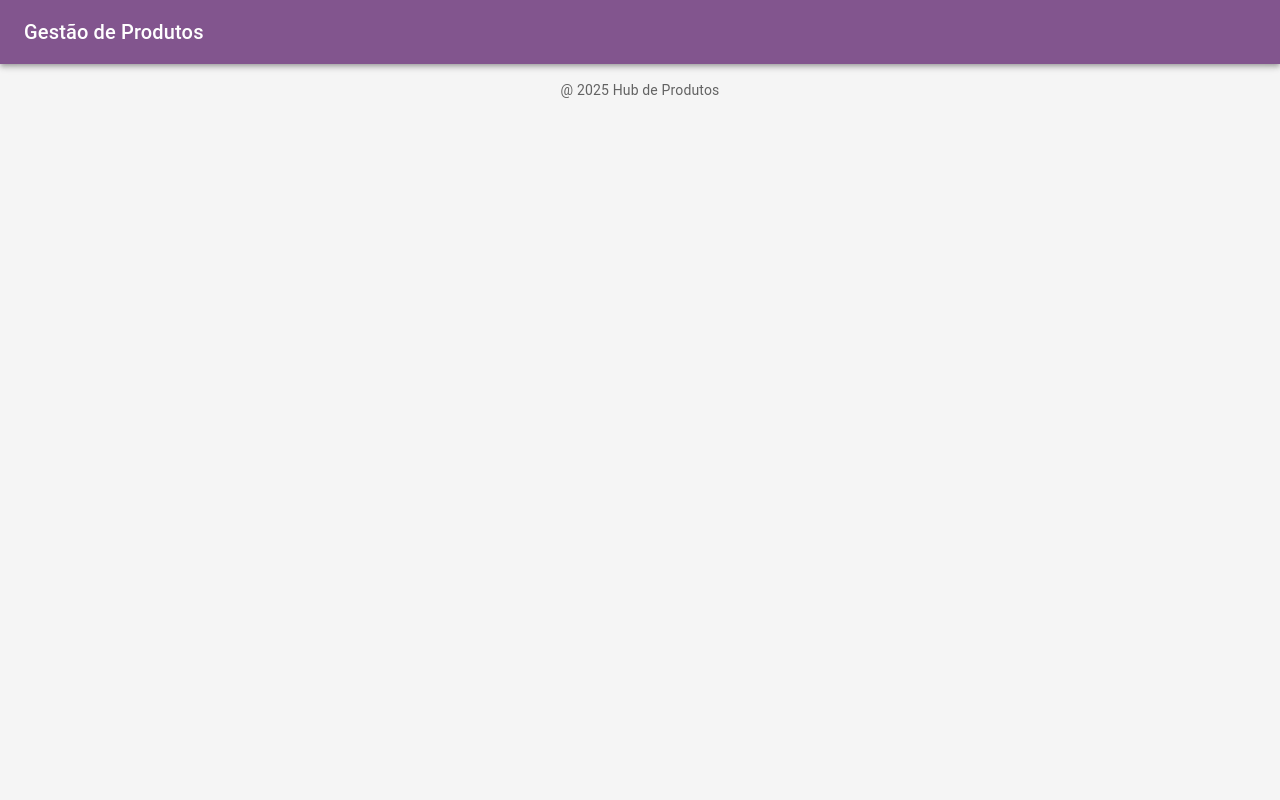
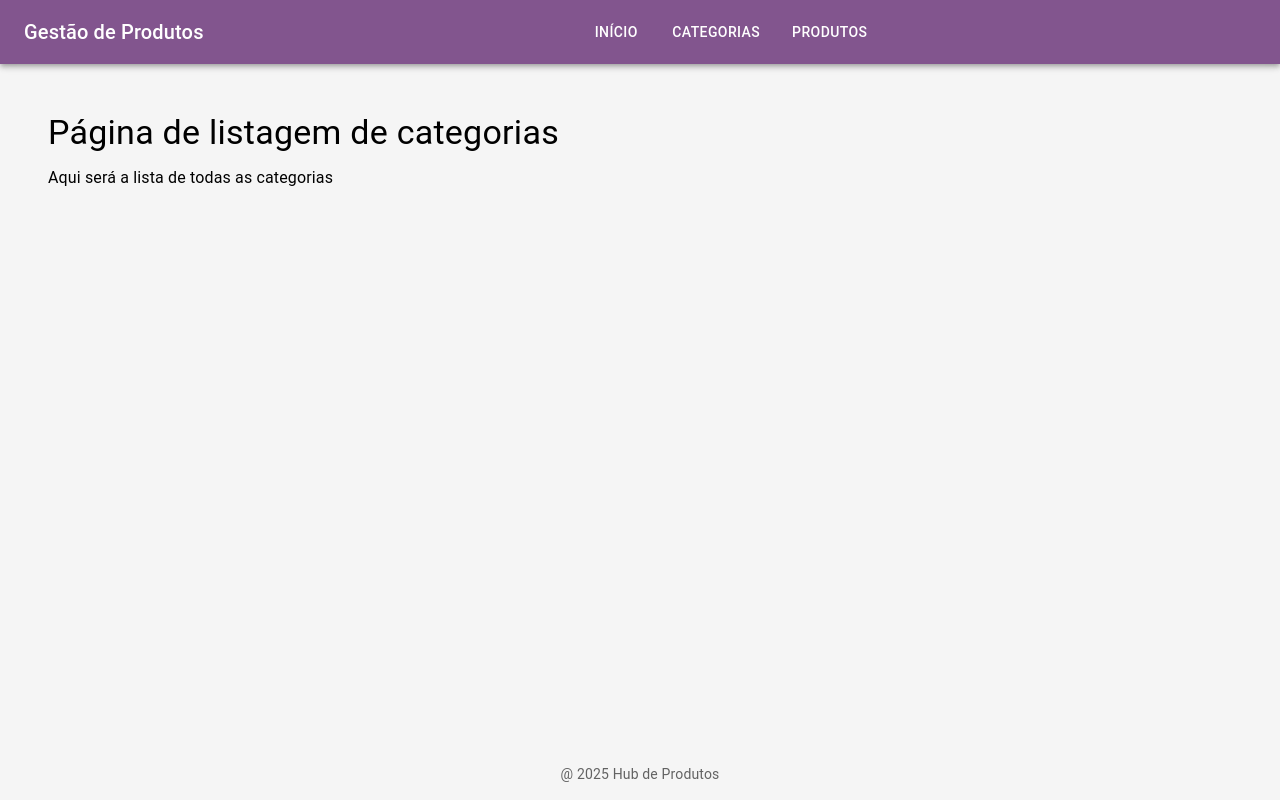
Before and after one commit to eduardojads/produto-fullstack, a React (Vite) app in the folder frontend/: page /categorias in a window 1280 px wide. Built offline with nearby package versions, Linux system fonts and the light colour scheme.

Commit message:
add Header, Navbar

```diff
--- a/frontend/src/App.tsx
+++ b/frontend/src/App.tsx
@@ -1,6 +1,7 @@
 import { Box } from "@mui/material"
 import Header from "./components/Header"
 import Footer from "./components/Footer"
+import AppRouter from "./routes"
 
 
 function App() {
@@ -9,6 +10,10 @@ function App() {
     <Box sx={ {display: 'flex', flexDirection: 'column', minHeight: '100vh'}}>
       <Header title="Gestão de Produtos"/>
 
+      <Box component='main' sx={{flexGrow: 1, p: 2}}>
+        <AppRouter/>
+      </Box>
+
       <Footer/>
     </Box>
   )
--- a/frontend/src/components/Header/index.tsx
+++ b/frontend/src/components/Header/index.tsx
@@ -1,4 +1,5 @@
-import { AppBar, Toolbar, Typography } from "@mui/material"
+import { AppBar, Box, Toolbar, Typography } from "@mui/material";
+import Navbar from "../Navbar";
 
 
 type Props = {
@@ -10,9 +11,12 @@ export default function  Header ({title} : Props) {
     return (
         <AppBar position="static">
             <Toolbar>
-                <Typography variant="h6" component="div">
+                <Typography variant="h6" component="div" noWrap sx={{display:{xs: 'none', sm: 'block'}}}>
                     {title}
                 </Typography>
+
+                <Box sx={{flexGrow: 1}} />
+                <Navbar />
             </Toolbar>
         </AppBar>
     )
--- /dev/null
+++ b/frontend/src/components/Navbar/index.tsx
@@ -0,0 +1,23 @@
+import { Box, Button, Stack } from "@mui/material";
+import {Link} from "react-router-dom"
+
+
+export default function Navbar() {
+    return(
+        <Box sx={{flexGrow: 1, display: "flex"}}>
+            <Stack direction="row" spacing={2}>
+                <Button color="inherit" component={Link} to="/">
+                Início
+                </Button>
+
+                <Button color="inherit" component={Link} to="/categorias">
+                Categorias
+                </Button>
+
+                <Button color="inherit" component={Link} to="/produtos">
+                Produtos
+                </Button>
+            </Stack>
+        </Box>
+    );
+}
--- a/frontend/src/main.tsx
+++ b/frontend/src/main.tsx
@@ -1,15 +1,17 @@
-import { StrictMode } from 'react'
-import { createRoot } from 'react-dom/client'
-import './index.css'
-import App from './App.tsx'
-import { theme } from './theme/index.tsx'
-import { ThemeProvider } from '@mui/material/styles'
+import { StrictMode } from "react";
+import { createRoot } from "react-dom/client";
+import "./index.css";
+import App from "./App.tsx";
+import { theme } from "./theme/index.tsx";
+import { ThemeProvider } from "@mui/material/styles";
+import { BrowserRouter } from "react-router-dom";
 
-createRoot(document.getElementById('root')!).render(
+createRoot(document.getElementById("root")!).render(
   <StrictMode>
-    <ThemeProvider theme={theme}>
-    <App/>
-    </ThemeProvider>
-
-  </StrictMode>,
-)
+    <BrowserRouter>
+      <ThemeProvider theme={theme}>
+        <App />
+      </ThemeProvider>
+    </BrowserRouter>
+  </StrictMode>
+);
--- /dev/null
+++ b/frontend/src/pages/categorias/listar-categorias/index.tsx
@@ -0,0 +1,17 @@
+import {Box, Typography} from "@mui/material";
+
+export default function ListarCategorias() {
+
+    return(
+        <Box sx={{p: 4}}>
+            <Typography variant="h4" component="h1" gutterBottom>
+                Página de listagem de categorias
+            </Typography>
+
+            <Typography variant="body1">
+                Aqui será a lista de todas as categorias
+            </Typography>
+        </Box>
+
+    );
+}
--- /dev/null
+++ b/frontend/src/pages/produtos/listar-produtos/index.tsx
@@ -0,0 +1,15 @@
+import { Box, Typography } from "@mui/material";
+
+export default function ListarProdutos() {
+  return (
+    <Box sx={{ p: 4 }}>
+      <Typography variant="h4" component="h1" gutterBottom>
+        Página de listagem de produtos
+      </Typography>
+
+      <Typography variant="body1">
+        Aqui será a lista de todas os produtos
+      </Typography>
+    </Box>
+  );
+}
--- /dev/null
+++ b/frontend/src/routes/index.tsx
@@ -0,0 +1,15 @@
+import { Route, Routes } from "react-router-dom";
+import ListarCategorias from "../pages/categorias/listar-categorias";
+import ListarProdutos from "../pages/produtos/listar-produtos";
+
+export default function AppRouter(){
+    return(
+    <Routes>
+        <Route path="/" element={<h1>Página Principal</h1>} />
+        <Route path="/categorias" element={<ListarCategorias/>} />
+        <Route path="/produtos" element={<ListarProdutos/>} />
+
+    </Routes>
+
+    );
+}
```
